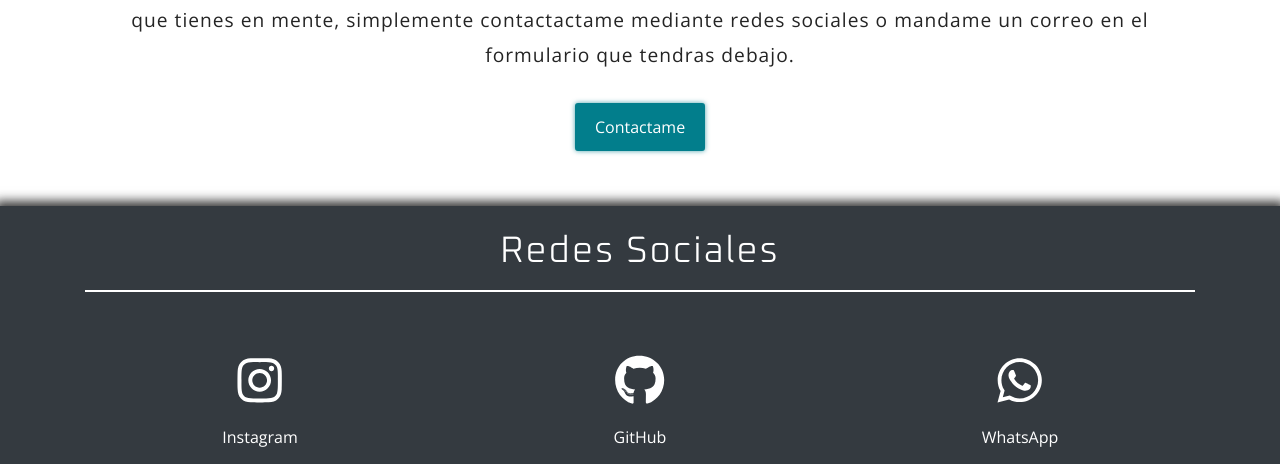
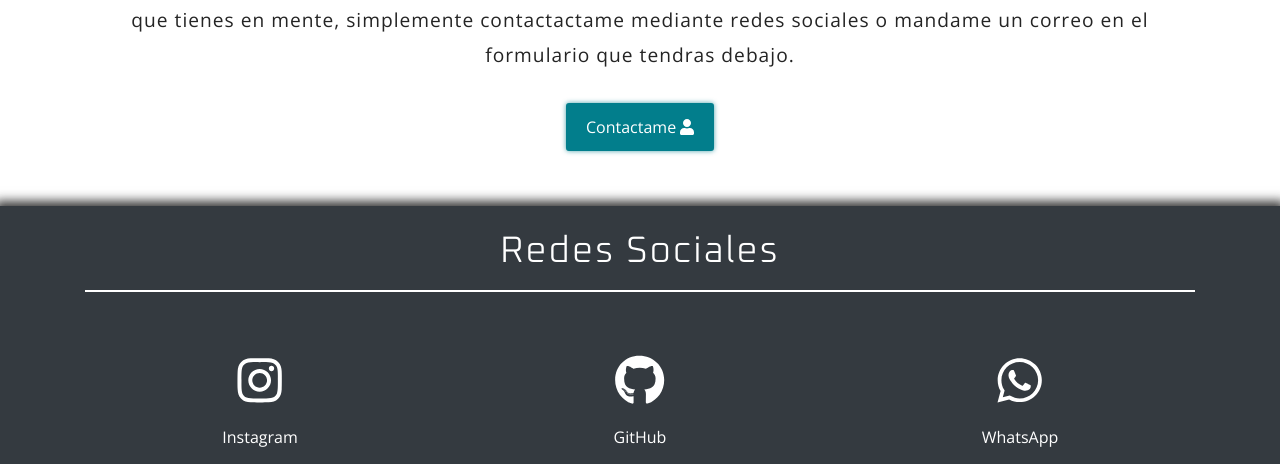
Before and after one commit to AngelKero/Portafolio, a PHP site: page / in a window 1280 px wide. Shown: the part 777-1241 px from the top of the page. Run offline with PHP 8.4, Linux system fonts and the light colour scheme; some libraries are stand-ins or nearby versions.

Commit message:
Se agrego un icono a contactame

```diff
--- a/views/index.view.php
+++ b/views/index.view.php
@@ -67,7 +67,7 @@
                     redes sociales o mandame un correo en el formulario que tendras debajo.
                 </p>
                 <div class="col-12 d-flex justify-content-center">
-                    <a href="#" class="boton-contacto" data-aos="flip-down">Contactame</a>
+                    <a href="#" class="boton-contacto" data-aos="flip-down">Contactame  <i class="fas fa-user"></i></a>
                 </div>
             </div>
         </section>
```
